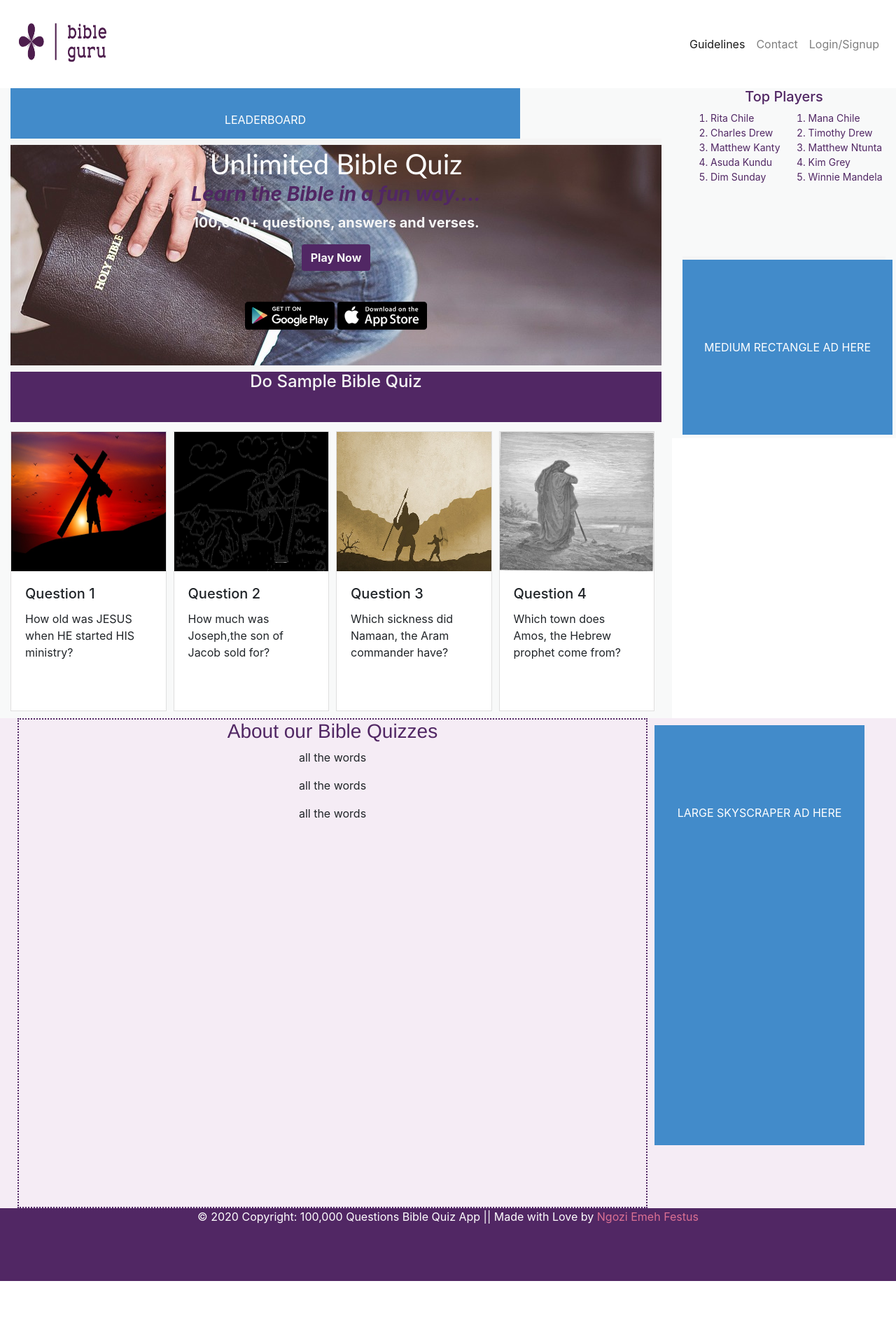
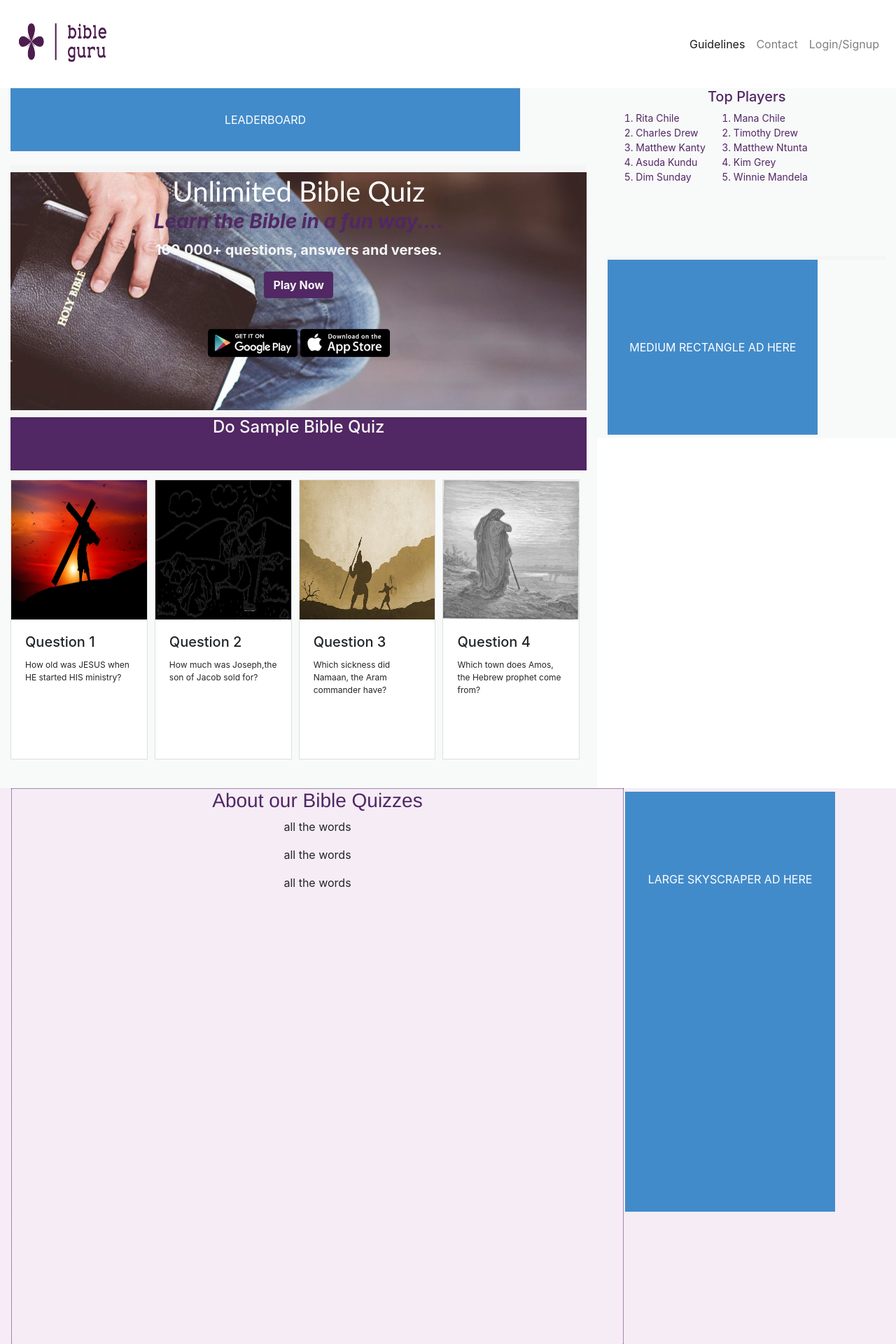
Before and after one commit to NgoziEmeh/Bible-quiz-web-app-frontend, an Angular app: page / in a window 1280 px wide. Shown: the top 1920 px of the page at 70% size. Before the commit the page ends 1830 px from the top, so only its background shows below. Built offline with nearby package versions, Linux system fonts and the light colour scheme.

Commit message:
home second media query

```diff
--- a/src/app/home/home.component.css
+++ b/src/app/home/home.component.css
@@ -1,6 +1,6 @@
 
 .flex-container-left{
-    height: 900px;
+    height: 1000px;
     display: flex;
     flex-direction: column;
     /* background: #F4F6F6; */
@@ -12,6 +12,7 @@
     display: flex;
     flex-direction: column;
     background: #F8F9F9;
+    margin-left: 0px;
 }
 .space-in-between{
     height: 1%;
@@ -19,7 +20,7 @@
 }
 /* Left area */
 .leaderboard-holder{
-    height: 8%;
+    height: 11%;
 }
 .mobilead-holder{
     display: none;
@@ -28,11 +29,11 @@
     display: none;
 }
 .smaller-squares{
-    height: 40%;
+    height: 38%;
 }
 
 .main-area{
-    height: 35%;
+    height: 34%;
     background: url('../../assets/bibleheader3.JPEG') center center no-repeat;
 
 }
@@ -286,6 +287,10 @@ li{
     font-size: 14px;
 
 }
+.frontside .card-text{
+    font-size: 12px;
+
+}
  .image-flip:hover .backside, .image-flip.hover .backside {
     -webkit-transform: rotateY(0deg);
     -moz-transform: rotateY(0deg);
@@ -403,7 +408,7 @@ li{
 
     }
 
-    @media screen and (min-width: 481px) and (max-width: 766px){
+    @media screen and (min-width: 461px) and (max-width: 766px){
         /* Main area */
      .flex-container-left{
       height: 800px;
@@ -438,7 +443,7 @@ li{
 
   }
 
-  @media screen and (min-width: 667px) and (max-width: 830px){
+  @media screen and (min-width: 667px) and (max-width: 850px){
       .card-text{
           font-size: 12px;
       }
@@ -487,12 +492,15 @@ li{
 /* Mobile appearance for second area */
 /* Mobile phones */
 
-@media screen and (max-width: 460px){
+@media screen and (max-width: 550px){
     .largeskyscraper-second-holder{
         display: none;
     }
     .squaread-second-holder{
         display: block;
+    }
+    .skyscraper-second-holder{
+        display: none;
     }
     .second-area{
         width: 100%;
@@ -519,3 +527,70 @@ li{
 }
 
 /* Second area view for tablets */
+@media screen and (min-width: 551px) and (max-width: 970px){
+    .largeskyscraper-second-holder{
+        display: none;
+    }
+    .squaread-second-holder{
+        display: none;
+    }
+    .skyscraper-second-holder{
+        display: block;
+    }
+    .second-area{
+        width: 100%;
+        height: 1000px;
+        background: #F5ECF5;
+        display: flex;
+        flex-direction: row;
+    }
+    .second-left{
+        width: 70%;
+        height: 100%;
+       border: #512764 1px dotted;
+       margin-left: 1px;
+       margin-right: 2px;
+    }
+
+    .second-right{
+        width: 28%;
+        height: 100%;
+        margin-top: 5px;
+
+
+    }
+}
+
+@media screen and (min-width: 971px) {
+    .largeskyscraper-second-holder{
+        display: block;
+    }
+    .squaread-second-holder{
+        display: none;
+    }
+    .skyscraper-second-holder{
+        display: none;
+    }
+    .second-area{
+        width: 100%;
+        height: 1000px;
+        background: #F5ECF5;
+        display: flex;
+        flex-direction: row;
+    }
+    .second-left{
+        width: 70%;
+        height: 100%;
+       border: #512764 1px dotted;
+       margin-left: 1px;
+       margin-right: 2px;
+    }
+
+    .second-right{
+        width: 28%;
+        height: 100%;
+        margin-top: 5px;
+
+
+    }
+}
--- a/src/app/home/home.component.html
+++ b/src/app/home/home.component.html
@@ -7,7 +7,7 @@
             </div> -->
             <div class="home_area container-fluid">
                 <div class="row">
-                        <div class="col-md-9 flex-container-left">
+                        <div class="col-md-8 flex-container-left">
                             <div class="leaderboard-holder">
                                 <app-leaderboardad></app-leaderboardad>
                             </div>
@@ -149,7 +149,7 @@
                             </div>
                         </div>
 
-                        <div class="col-md-3 flex-container-right">
+                        <div class="col-md-4 flex-container-right">
                             <div class="top-players-list">
                                 <h5>Top Players</h5>
                                 <div class="player-list">
@@ -215,6 +215,9 @@
                 <div class="squaread-second-holder">
                     <app-squaread></app-squaread>
                 </div>
+                <div class="skyscraper-second-holder">
+                    <app-skyscraperad></app-skyscraperad>
+                </div>
             </div>
 
         </div>
```
